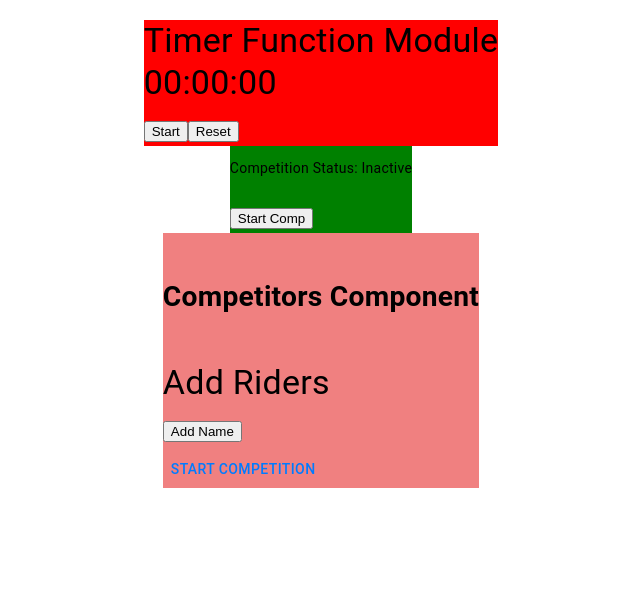
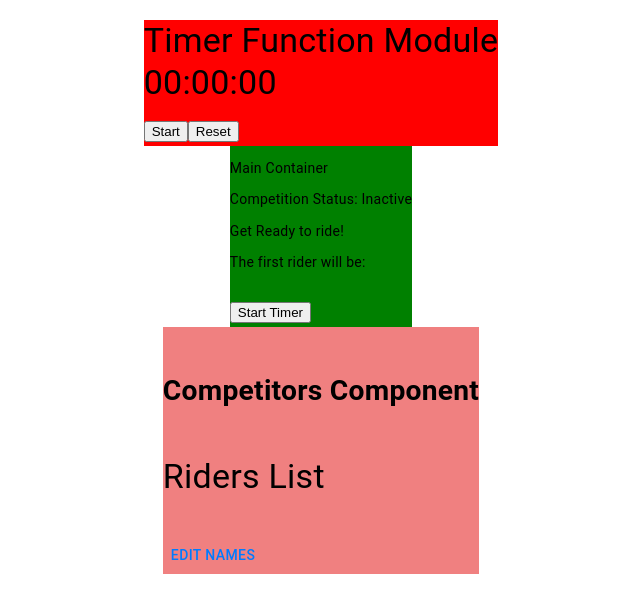
Before and after one commit to andrewcargill/TypeScriptReact, a React (Create React App) app: page /competition in a window 1280 px wide. Shown: the top 612 px of the page, without its empty margins (319-959 px from the left). Built offline with nearby package versions, Linux system fonts and the light colour scheme.

Commit message:
file restructure and middle window welcome and pre start components

```diff
--- a/src/App.tsx
+++ b/src/App.tsx
@@ -4,10 +4,10 @@ import { ThemeProvider } from '@mui/material/styles';
 import theme from './theme';
 import './App.css';
 import HomePage from './pages/HomePage';
-import AddRiders from './components/AddRiders'
+import AddRiders from './pages/Competition/Bottom/AddRiders'
 import TimerFunction from './components/TimerFunction';
-import DisplayRiders from './components/DisplayRiders';
-import Competition from './pages/CompetitionPage';
+import DisplayRiders from './pages/Competition/Bottom/DisplayRiders';
+import Competition from './pages/Competition/CompetitionPage';
 
 function App() {
   return (
--- a/src/AppState.tsx
+++ b/src/AppState.tsx
@@ -3,7 +3,9 @@ import React, { createContext, useContext, useState, ReactNode } from 'react';
 // Define the shape of the global state
 interface AppState {
   isActive: boolean;
+  ridersReady: boolean;
   toggleActive: () => void;
+  handleRidersReady: () => void;
   storedNames: string[];
   updateStoredNames: (names: string[]) => void;
 }
@@ -25,6 +27,13 @@ interface AppProviderProps {
 export const AppProvider: React.FC<AppProviderProps> = ({ children }) => {
   const [isActive, setIsActive] = useState<boolean>(false);
   const [storedNames, setStoredNames] = useState<string[]>([]);
+  const [ridersReady, setRidersReady] = useState<boolean>(false);
+
+    const handleRidersReady = () => {
+        setRidersReady(!ridersReady);
+        console.log('riders ready: ' + ridersReady);
+      };
+
 
   const toggleActive = () => {
     setIsActive((prevActive) => !prevActive);
@@ -41,6 +50,8 @@ export const AppProvider: React.FC<AppProviderProps> = ({ children }) => {
     toggleActive,
     storedNames,
     updateStoredNames,
+    handleRidersReady,
+    ridersReady,
   };
 
   return <AppContext.Provider value={state}>{children}</AppContext.Provider>;
--- a/src/components/AddRiders.tsx
+++ b/src/pages/Competition/Bottom/AddRiders.tsx
@@ -1,5 +1,5 @@
 import React from 'react';
-import { useAppContext } from '../AppState';
+import { useAppContext } from '../../../AppState';
 
 function NameList() {
   const { storedNames, updateStoredNames } = useAppContext();
--- a/src/components/CompetitorsList.tsx
+++ b/src/pages/Competition/Bottom/CompetitorsList.tsx
@@ -4,6 +4,7 @@ import Typography from '@mui/material/Typography';
 import AddRiders from './AddRiders';
 import { Button } from '@mui/material';
 import DisplayRiders from './DisplayRiders';
+import { useAppContext } from '../../../AppState';
 
 function CompetitorsList() {
     const containerStyle: React.CSSProperties = {
@@ -15,25 +16,20 @@ function CompetitorsList() {
         marginTop: '20px',
     };
 
-    const [showAddRiders, setShowAddRiders] = useState(true);
-
-    const handleStartClick = () => {
-        setShowAddRiders(!showAddRiders);
-      };
-
+    const {ridersReady, handleRidersReady} = useAppContext();
 
     return (
         <div>
             <h5>Competitors Component</h5>
-            {showAddRiders ? (
+            {ridersReady ? (
 
                 <AddRiders />
             ) : (
                 <DisplayRiders />
             )}
             <div>
-                <Button onClick={handleStartClick}>
-                    {showAddRiders ? (
+                <Button onClick={handleRidersReady}>
+                    {ridersReady ? (
 
                         'start competition'
                     ) : (
--- a/src/components/DisplayRiders.tsx
+++ b/src/pages/Competition/Bottom/DisplayRiders.tsx
@@ -1,5 +1,5 @@
 import React, { useEffect, useState } from 'react';
-import { useAppContext } from '../AppState';
+import { useAppContext } from '../../../AppState';
 
 function DisplayRiders() {
   const { storedNames, updateStoredNames } = useAppContext();
--- a/src/pages/CompetitionPage.tsx
+++ b/src/pages/Competition/CompetitionPage.tsx
@@ -1,12 +1,13 @@
 import React, { useState, useContext } from 'react';
 import Container from '@mui/material/Container';
 import Typography from '@mui/material/Typography';
-import AddRiders from '../components/AddRiders';
+import AddRiders from './Bottom/AddRiders';
 import { Button } from '@mui/material';
-import DisplayRiders from '../components/DisplayRiders';
-import CompetitorsList from '../components/CompetitorsList';
-import Timer from '../components/TimerFunction';
-import ResultsSection from '../components/ResultsSection';
+import DisplayRiders from './Bottom/DisplayRiders';
+import CompetitorsList from './Bottom/CompetitorsList';
+import Timer from '../../components/TimerFunction';
+import ResultsSection from './Middle/ResultsSection';
+import MiddleMainContainer from './Middle/MiddleMainContainer';
 
 function Competition() {
 
@@ -24,7 +25,9 @@ function Competition() {
     return (
         <Container style={containerStyle}>
             <Typography className='top-box' variant="h4"><Timer /> </Typography>
-            <Typography className='middle-box' variant="h4"><ResultsSection /></Typography>
+            <Typography className='middle-box' variant="h4">
+                <MiddleMainContainer />
+                </Typography>
             <Typography className='bottom-box' variant="h4">
                 <CompetitorsList />
             </Typography>
--- /dev/null
+++ b/src/pages/Competition/Middle/MiddleMainContainer.tsx
@@ -0,0 +1,24 @@
+import React, { useEffect, useState } from 'react';
+import { useAppContext } from '../../../AppState';
+import MiddleWelcome from './MiddleWelcome';
+import MiddlePreStart from './MiddlePreStart';
+
+function MiddleMainContainer() {
+  const { ridersReady } = useAppContext();
+
+
+
+  return (
+    <div>
+      <div>
+        <p>Main Container</p>
+
+        {ridersReady ? <MiddleWelcome /> : <MiddlePreStart />}
+
+
+      </div>
+    </div>
+  );
+}
+
+export default MiddleMainContainer;
--- a/src/components/ResultsSection.tsx
+++ b/src/pages/Competition/Middle/MiddlePreStart.tsx
@@ -1,7 +1,7 @@
 import React, { useEffect, useState } from 'react';
-import { useAppContext } from '../AppState'; // Import the context hook
+import { useAppContext } from '../../../AppState'; // Import the context hook
 
-function ResultsSection() {
+function MiddlePreStart() {
   const { storedNames, updateStoredNames } = useAppContext();
   const { isActive, toggleActive } = useAppContext();
 
@@ -10,8 +10,17 @@ function ResultsSection() {
     <div>
       <div>
         <p>Competition Status: {isActive ? 'Active' : 'Inactive'}</p>
+        <div>
+          <p>
+          Get Ready to ride!
+          </p>
+          <p>
+            The first rider will be: {storedNames[0]}
+          </p>
+
+          </div>
         <button onClick={toggleActive}>
-          {isActive ? 'End Comp' : 'Start Comp'}
+          {isActive ? 'End Comp' : 'Start Timer'}
         </button>
       </div>
       <div>
@@ -24,4 +33,4 @@ function ResultsSection() {
   );
 }
 
-export default ResultsSection;
+export default MiddlePreStart;
--- /dev/null
+++ b/src/pages/Competition/Middle/MiddleWelcome.tsx
@@ -0,0 +1,17 @@
+import React, { useEffect, useState } from 'react';
+import { useAppContext } from '../../../AppState'; // Import the context hook
+
+function MiddleWelcome() {
+
+
+
+  return (
+    <div>
+      <div>
+        <p>Welcome. Add the riders!</p>
+      </div>
+    </div>
+  );
+}
+
+export default MiddleWelcome;
--- /dev/null
+++ b/src/pages/Competition/Middle/ResultsSection.tsx
@@ -0,0 +1,28 @@
+import React, { useEffect, useState } from 'react';
+import { useAppContext } from '../../../AppState';
+
+function ResultsSection() {
+  const { storedNames, updateStoredNames } = useAppContext();
+  const { isActive, toggleActive } = useAppContext();
+
+
+  return (
+    <div>
+      <div>
+        <p>Competition Status: {isActive ? 'Active' : 'Inactive'}</p>
+        <div>Get Ready to ride! Click start to start the clock!</div>
+        <button onClick={toggleActive}>
+          {isActive ? 'End Comp' : 'Start Comp'}
+        </button>
+      </div>
+      <div>
+      {storedNames[0]}
+      </div>
+
+
+
+    </div>
+  );
+}
+
+export default ResultsSection;
```
